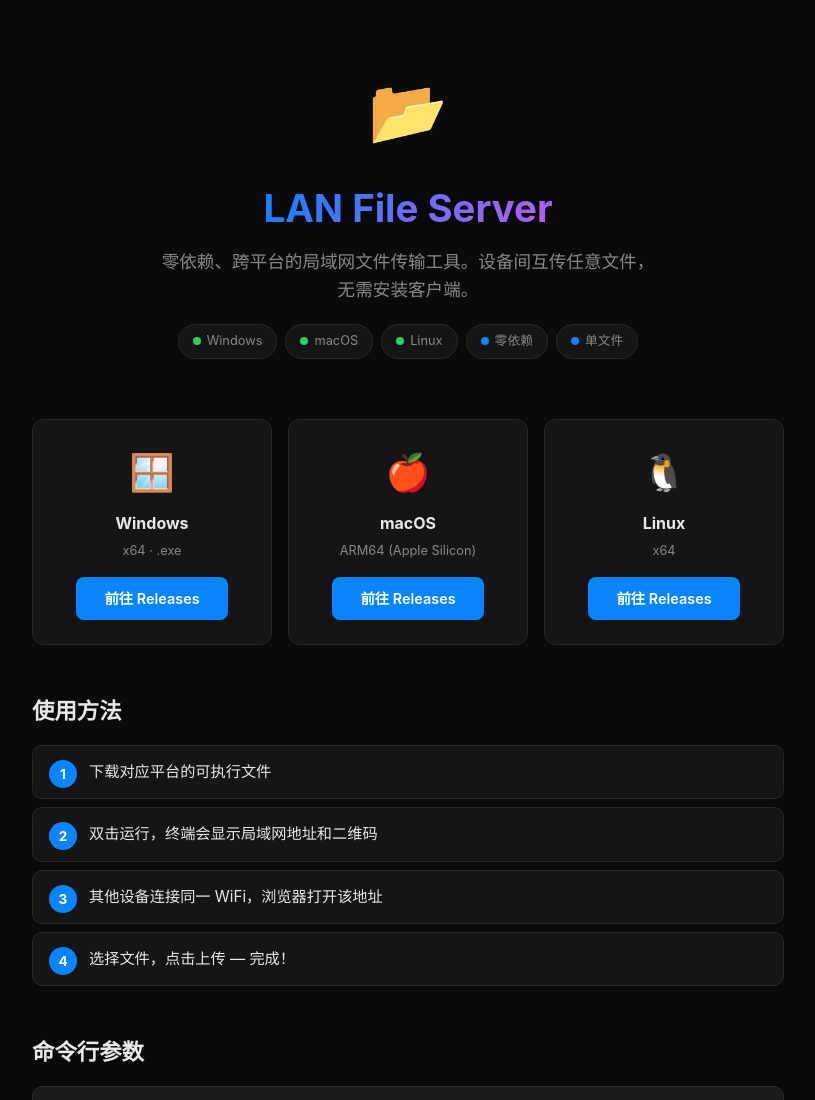
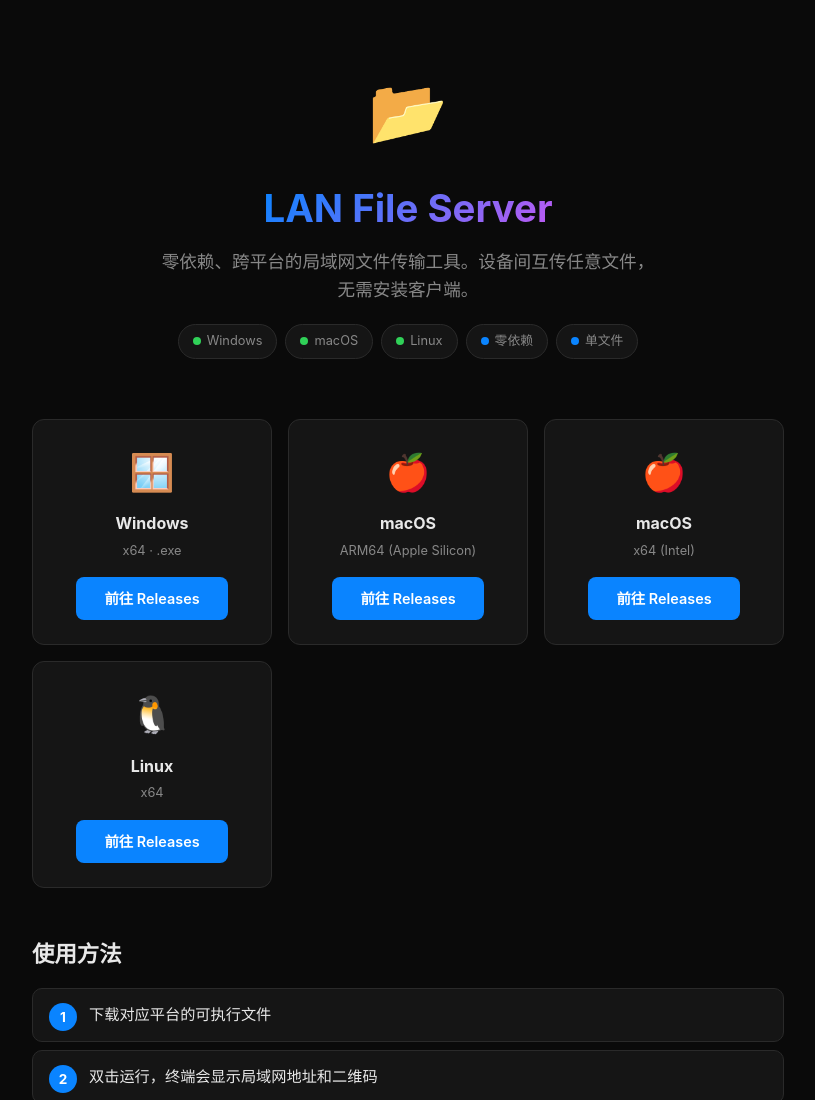
Before and after one commit to WD-CHINA/lan-image-server, a website: page docs/index.html in a window 1280 px wide. Shown: the top 1100 px of the page, without its empty margins (232-1047 px from the left). Drawn offline with Linux system fonts and the light colour scheme; no server answers.

Commit message:
ci: 添加 macOS Intel (x64) 构建 + 更新下载页面

```diff
--- a/docs/index.html
+++ b/docs/index.html
@@ -45,7 +45,7 @@
   .badge .dot.blue { background: var(--accent); }
 
   /* Download Cards */
-  .downloads { display: grid; grid-template-columns: repeat(auto-fit, minmax(220px, 1fr)); gap: 16px; margin-bottom: 48px; }
+  .downloads { display: grid; grid-template-columns: repeat(auto-fit, minmax(200px, 1fr)); gap: 16px; margin-bottom: 48px; }
   .card {
     background: var(--surface);
     border: 1px solid var(--border);
@@ -169,7 +169,13 @@
       <div class="os-icon">🍎</div>
       <h3>macOS</h3>
       <div class="arch">ARM64 (Apple Silicon)</div>
-      <a class="disabled" id="dl-mac" href="#">加载中...</a>
+      <a class="disabled" id="dl-mac-arm" href="#">加载中...</a>
+    </div>
+    <div class="card">
+      <div class="os-icon">🍎</div>
+      <h3>macOS</h3>
+      <div class="arch">x64 (Intel)</div>
+      <a class="disabled" id="dl-mac-x64" href="#">加载中...</a>
     </div>
     <div class="card">
       <div class="os-icon">🐧</div>
@@ -233,9 +239,10 @@
     const assets = data.assets || [];
 
     const map = {
-      "dl-win":   a => a.name.includes("windows") && a.name.endsWith(".exe"),
-      "dl-mac":   a => a.name.includes("macos"),
-      "dl-linux": a => a.name.includes("linux"),
+      "dl-win":    a => a.name.includes("windows") && a.name.endsWith(".exe"),
+      "dl-mac-arm": a => a.name.includes("macos") && a.name.includes("arm64"),
+      "dl-mac-x64": a => a.name.includes("macos") && a.name.includes("x64"),
+      "dl-linux":  a => a.name.includes("linux"),
     };
 
     for (const [id, match] of Object.entries(map)) {
@@ -250,15 +257,12 @@
       }
     }
   } catch (e) {
-    document.getElementById("dl-win").textContent = "前往 Releases";
-    document.getElementById("dl-win").href = "https://github.com/WD-CHINA/lan-image-server/releases";
-    document.getElementById("dl-win").classList.remove("disabled");
-    document.getElementById("dl-mac").textContent = "前往 Releases";
-    document.getElementById("dl-mac").href = "https://github.com/WD-CHINA/lan-image-server/releases";
-    document.getElementById("dl-mac").classList.remove("disabled");
-    document.getElementById("dl-linux").textContent = "前往 Releases";
-    document.getElementById("dl-linux").href = "https://github.com/WD-CHINA/lan-image-server/releases";
-    document.getElementById("dl-linux").classList.remove("disabled");
+    const fallbackIds = ["dl-win", "dl-mac-arm", "dl-mac-x64", "dl-linux"];
+    const releasesUrl = "https://github.com/WD-CHINA/lan-image-server/releases";
+    for (const id of fallbackIds) {
+      const el = document.getElementById(id);
+      if (el) { el.textContent = "前往 Releases"; el.href = releasesUrl; el.classList.remove("disabled"); }
+    }
   }
 })();
 </script>
```
Also changed, not shown: .github/workflows/build.yml.
